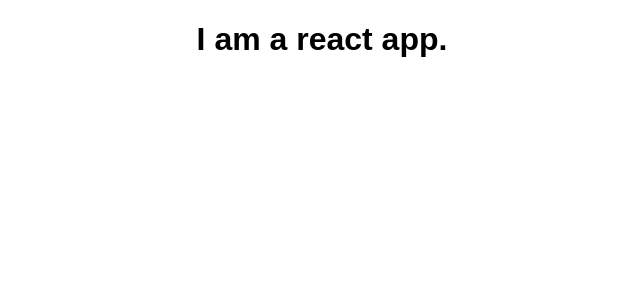
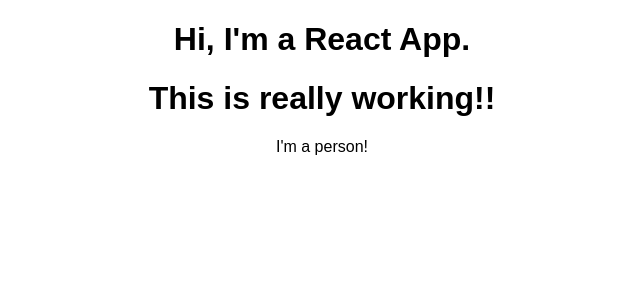
Before and after one commit to pawandandotiya/react-complete-guide, a React (Create React App) app: page / in a window 1280 px wide. Shown: the top 300 px of the page, without its empty margins (318-958 px from the left). Built offline with nearby package versions, Linux system fonts and the light colour scheme.

Commit message:
added person component in prson.js

```diff
--- a/src/App.js
+++ b/src/App.js
@@ -1,15 +1,18 @@
 import React, { Component } from 'react';
 import logo from './logo.svg';
 import './App.css';
+import Person from './Person/Person'
+class App extends Component {
 
-class App extends Component {
   render() {
     return (
       <div className="App">
-
-        <h1>I am a react app.</h1>
+      <h1> Hi, I'm a React App.</h1>
+      <h1>This is really working!!</h1>
+      <Person/>
       </div>
     );
+    //return React.createElement('div',{className:'App'},React.createElement('h1',null, 'Hi, I am a React App.',))
   }
 }
 
--- /dev/null
+++ b/src/Person/Person.js
@@ -0,0 +1,7 @@
+import React from 'react';
+
+const person=()=>{
+    return <p>I'm a person!</p>
+};
+
+export default person;
```
